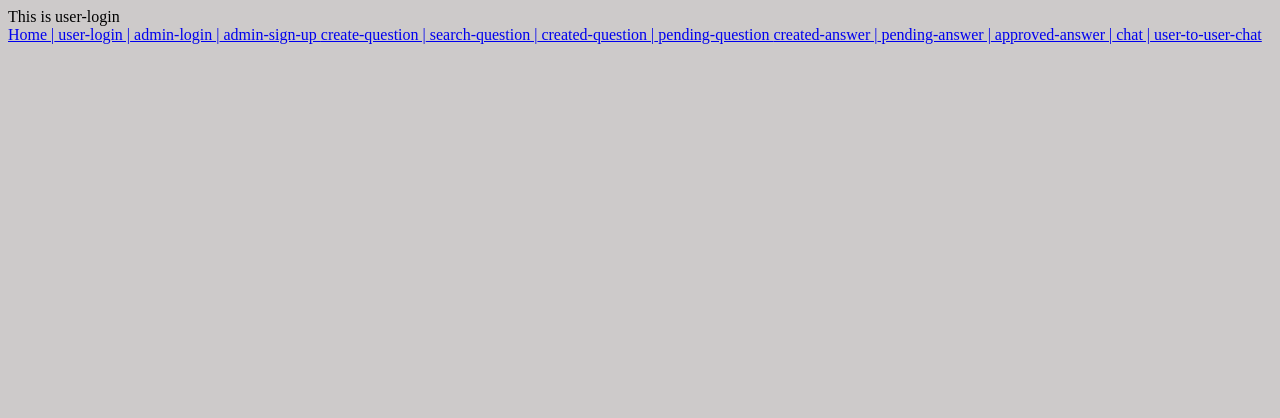
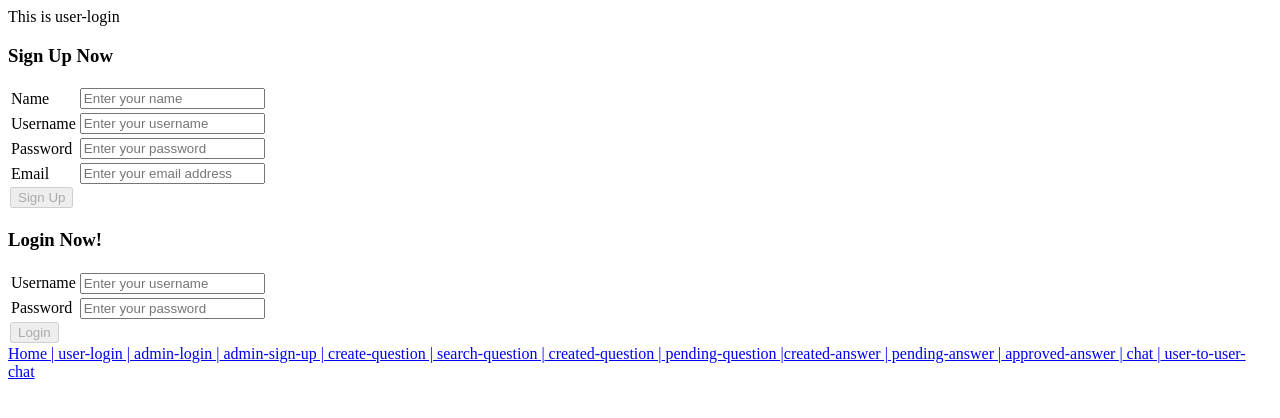
Before and after one commit to jgcoding2020/Question-And-Answer-Forum, an Angular app: page /user-login in a window 1280 px wide. Shown: the top 418 px of the page. Built offline with nearby package versions, Linux system fonts and the light colour scheme; no server answers.

Commit message:
login additions

```diff
--- a/src/app/app.component.html
+++ b/src/app/app.component.html
@@ -1,13 +1,14 @@
 <router-outlet></router-outlet>
+
 <nav>
     <a routerLink="active" routerLink="/home">Home |</a>
     <a routerLink="active" routerLink="/user-login"> user-login |</a>
     <a routerLink="active" routerLink="/admin-login"> admin-login |</a>
-    <a routerLink="active" routerLink="/admin-sign-up"> admin-sign-up </a>
+    <a routerLink="active" routerLink="/admin-sign-up"> admin-sign-up |</a>
     <a routerLink="active" routerLink="/create-question"> create-question |</a>
     <a routerLink="active" routerLink="/search-question"> search-question |</a>
     <a routerLink="active" routerLink="/created-question"> created-question |</a>
-    <a routerLink="active" routerLink="/pending-question"> pending-question </a>
+    <a routerLink="active" routerLink="/pending-question"> pending-question |</a>
     <a routerLink="active" routerLink="/created-answer">created-answer |</a>
     <a routerLink="active" routerLink="/pending-answer"> pending-answer |</a>
     <a routerLink="active" routerLink="/approved-answer"> approved-answer |</a>
--- a/src/app/app.module.ts
+++ b/src/app/app.module.ts
@@ -5,7 +5,6 @@ import { AppRoutingModule } from './app-routing.module';
 import { AppComponent } from './app.component';
 import { FormsModule } from '@angular/forms';
 
-import { UserComponent } from './user.component';
 import { HomeComponent } from './home/home.component';
 import { UserLoginComponent } from './login/user-login.component';
 import { AdminLoginComponent } from './login/admin-login.component';
@@ -23,7 +22,7 @@ import { NoPageFoundComponent } from './no-page-found/no-page-found.component';
 
 @NgModule({
   declarations: [
-    AppComponent, UserComponent, HomeComponent,
+    AppComponent, HomeComponent,
     UserLoginComponent, AdminLoginComponent, AdminSignUpComponent,
     CreateQuestionComponent, SearchQuestionComponent, CreatedQuestionComponent,
     PendingQuestionComponent, CreatedAnswerComponent, PendingAnswerComponent,
--- a/src/app/home/home.component.html
+++ b/src/app/home/home.component.html
@@ -1 +1,3 @@
 {{message}}
+<br>
+Do Connect Home <button><a routerLink="active" routerLink="/user-login">Login | Sign Up</a></button>
--- /dev/null
+++ b/src/app/login/user-login.component.css
@@ -0,0 +1,64 @@
+/* h3 {
+    border-top-left-radius: 5px;
+    border-top-right-radius: 5px;
+    width: 90%;
+    margin:auto;
+    margin-top: 20px;
+    border: solid black 1px;
+    padding-top: 10px;
+    padding-bottom: 10px;
+    background-color: rgb(233, 232, 232);
+}
+
+table {
+    border-bottom-left-radius: 3px;
+    border-bottom-right-radius: 3px;
+    width: 90%;
+    margin: auto;
+    border: solid black 1px;
+    border-top: none;
+    padding: 10px;
+    background-color: white;
+}
+
+td {
+    padding: 10px;
+}
+
+.user-list td {
+    text-align: center;
+    width: 15%;
+}
+
+span {
+    position: relative;
+    left: 10px;
+}
+
+body {
+    background-color: rgb(205, 202, 202);
+}
+
+input {
+    width: 80%;
+    margin: auto;
+    position: relative;
+    right: 40%;
+}
+
+.register-user-button, .reset-button {
+    background-color: rgb(54, 54, 238);
+    border: none;
+    color: white;
+    padding: 10px;
+    border-radius: 4px;
+    opacity: .7;
+}
+
+.register-user-button, .login-button {
+    margin-right: 20px;
+}
+
+.reset-button {
+    background-color: rgb(198, 198, 94);
+} */
--- a/src/app/login/user-login.component.html
+++ b/src/app/login/user-login.component.html
@@ -1 +1,42 @@
 {{message}}
+<br>
+<form novalidate #registerUserForm="ngForm" (ngSubmit)="onSubmitAdd(registerUserForm)">
+    <h3><span>Sign Up Now</span></h3>
+    <table class="register-user-table">
+        <tr>
+            <td><label for="name">Name </label></td>
+            <td><input type="text" [(ngModel)]="registerForm.name" name="name" placeholder="Enter your name" required></td>
+        </tr>
+        <tr>
+            <td><label for="username">Username  </label></td>
+            <td><input type="text" [(ngModel)]="registerForm.username" name="username" placeholder="Enter your username" required></td>
+        </tr>
+        <tr>
+            <td><label for="salary">Password </label></td>
+            <td><input type="password" [(ngModel)]="registerForm.password" name="password" placeholder="Enter your password"
+                required></td>
+        </tr>
+        <tr>
+            <td><label for="email">Email </label></td>
+            <td><input type="email" [(ngModel)]="registerForm.email" name="email" placeholder="Enter your email address"
+                required></td>
+        </tr>
+        <button class="register-user-button" [disabled]="registerUserForm.invalid" (click)="refresh()" type="submit">Sign Up</button>
+    </table>
+</form>
+
+<form novalidate #userLoginForm="ngForm" (ngSubmit)="onSubmitLogin(userLoginForm)">
+    <h3><span>Login Now!</span></h3>
+    <table class="login-user-table">
+        <tr>
+            <td><label for="username">Username  </label></td>
+            <td><input type="text" [(ngModel)]="loginForm.username" name="username" placeholder="Enter your username" required></td>
+        </tr>
+        <tr>
+            <td><label for="salary">Password </label></td>
+            <td><input type="password" [(ngModel)]="loginForm.password" name="password" placeholder="Enter your password"
+                required></td>
+        </tr>
+        <button class="login-button" [disabled]="userLoginForm.invalid" [routerLink]="['/home']" type="submit">Login</button>
+    </table>
+</form>
--- a/src/app/login/user-login.component.ts
+++ b/src/app/login/user-login.component.ts
@@ -1,11 +1,69 @@
-import { Component } from "@angular/core";
+import { Component, OnInit } from "@angular/core";
+import { User } from "./user";
+import { UserService } from "./user-service";
+import { Router } from '@angular/router';
 
 @Component({
     selector: 'user-login',
-    templateUrl: './user-login.component.html'
+    templateUrl: './user-login.component.html',
+    styleUrls: ['./user-login.component.css']
 })
 
-export class UserLoginComponent {
+export class UserLoginComponent implements OnInit{
 
     message: string = "This is user-login";
+
+    users: User[];
+    currentUser: User;
+    currentUserId: number;
+    registerForm: User;
+    loginForm: User;
+
+    constructor(private userService: UserService, private router: Router){
+        this.users = [];
+        this.currentUser = new User();
+        this.currentUserId = 0;
+        this.registerForm = new User();
+        this.loginForm = new User();
+    }
+
+    ngOnInit(): void {
+        this.userService.getUsers().subscribe((data: User[])=>{
+            console.log(data);
+            this.users = data;
+        })
+    }
+
+    onSubmitAdd(addUserForm: any)
+    {
+        this.currentUser.id = this.currentUserId; // initialized as 0 since autogenerated on backend;
+        this.currentUser.name = addUserForm.value.name;
+        this.currentUser.username = addUserForm.value.username;
+        this.currentUser.password = addUserForm.value.password;
+        this.currentUser.email = addUserForm.value.email;
+        this.currentUser.userType = "user"; // default setting as type user when account is created
+
+        console.log(addUserForm.value);
+
+        this.userService.addUser(this.currentUser).subscribe();
+    }
+
+    onSubmitLogin(userLoginForm: any){
+
+        for (let i = 0; i < this.users.length; i++){
+            if (userLoginForm.value.name == this.users[i].name && userLoginForm.value.name == this.users[i].password){
+                this.currentUser = this.users[i];
+            }
+        }
+    }
+
+    refresh()
+    {
+        window.location.reload();
+    }
+
+    resetForm()
+    {
+        this.registerForm = new User();
+    }
 }
--- a/src/app/user.component.ts
+++ /dev/null
@@ -1,55 +0,0 @@
-import {Component, OnInit} from '@angular/core';
-import { UserService } from './user-service';
-import { User } from './user';
-
-@Component({
-    selector: 'user-app',
-    templateUrl: 'user.component.html'
-})
-
-export class UserComponent implements OnInit {
-
-    users: User[];
-    currentUser: User;
-    currentUserId: number;
-    userForm: User;
-
-    constructor(private userService: UserService){
-        this.users = [];
-        this.currentUser = new User();
-        this.currentUserId = 0;
-        this.userForm = new User();
-    }
-
-    ngOnInit(): void {
-        this.userService.getUsers().subscribe((data: User[])=>{
-            console.log(data);
-            this.users = data;
-        })
-    }
-
-    onSubmitAdd(addUserForm: any)
-    {
-        this.currentUser.id = this.currentUserId; // initialized as 0 since autogenerated on backend;
-        this.currentUser.name = addUserForm.value.name;
-        this.currentUser.username = addUserForm.value.username;
-        this.currentUser.password = addUserForm.value.password;
-        this.currentUser.email = addUserForm.value.email;
-        this.currentUser.userType = "user"; // default setting as type user when account is created
-
-        console.log(addUserForm.value);
-
-        this.userService.addUser(this.currentUser).subscribe();
-    }
-
-    refresh()
-    {
-        window.location.reload();
-    }
-
-    resetForm()
-    {
-        this.userForm = new User();
-    }
-
-}
--- a/src/styles.css
+++ b/src/styles.css
@@ -1,65 +1 @@
 /* You can add global styles to this file, and also import other style files */
-h3 {
-    border-top-left-radius: 5px;
-    border-top-right-radius: 5px;
-    width: 90%;
-    margin:auto;
-    margin-top: 20px;
-    border: solid black 1px;
-    padding-top: 10px;
-    padding-bottom: 10px;
-    background-color: rgb(233, 232, 232);
-}
-
-table {
-    border-bottom-left-radius: 3px;
-    border-bottom-right-radius: 3px;
-    width: 90%;
-    margin: auto;
-    border: solid black 1px;
-    border-top: none;
-    padding: 10px;
-    background-color: white;
-}
-
-td {
-    padding: 10px;
-}
-
-.user-list td {
-    text-align: center;
-    width: 15%;
-}
-
-span {
-    position: relative;
-    left: 10px;
-}
-
-body {
-    background-color: rgb(205, 202, 202);
-}
-
-input {
-    width: 80%;
-    margin: auto;
-    position: relative;
-    right: 40%;
-}
-
-.add-button, .reset-button {
-    background-color: rgb(54, 54, 238);
-    border: none;
-    color: white;
-    padding: 10px;
-    border-radius: 4px;
-    opacity: .7;
-}
-
-.add-button {
-    margin-right: 20px;
-}
-
-.reset-button {
-    background-color: rgb(198, 198, 94);
-}
```
Also changed, not shown: src/app/login/userList.html (added, +21 -0 lines), src/app/user.component.html (deleted, +0 -47 lines), src/app/login/user-service.ts (renamed from src/app/user-service.ts), src/app/login/user.ts (renamed from src/app/user.ts).
